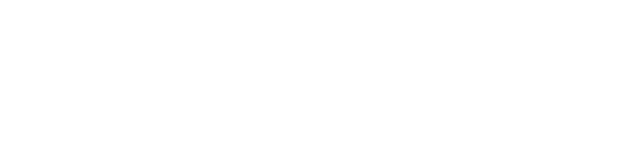
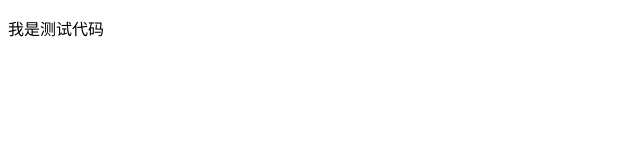
Before and after one commit to sxtiwen/web1711, a plain HTML site: page index.html in a window 1280 px wide. Shown: the whole page, without its empty margins (0-640 px from the left). Drawn offline with Linux system fonts and the light colour scheme.

Commit message:
修改信息

```diff
--- a/index.html
+++ b/index.html
@@ -5,6 +5,8 @@
     <title></title>
   </head>
   <body>
-
+    <div class="root">
+      <p>我是测试代码</p>
+    </div>
   </body>
 </html>
```
